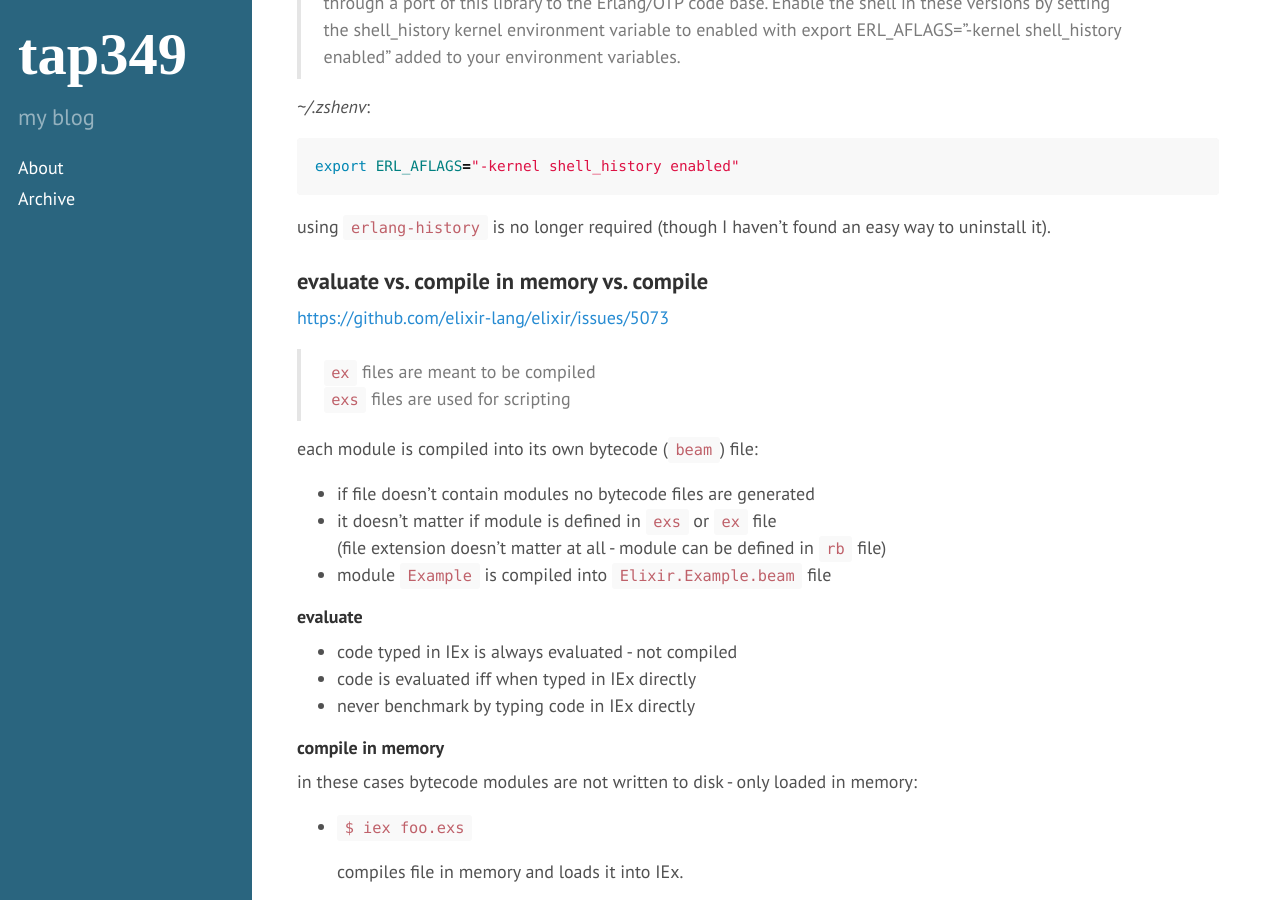
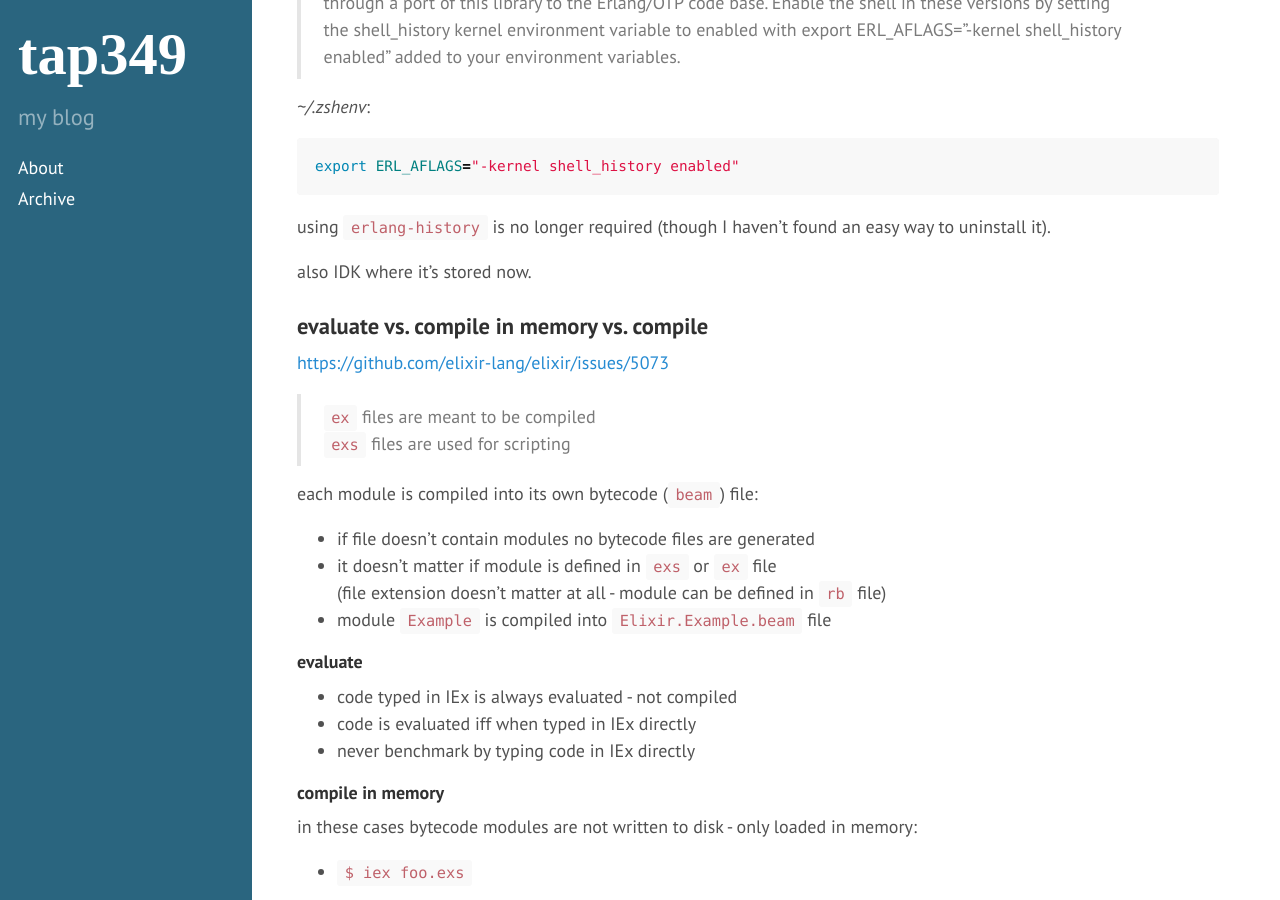
Before and after one commit to tap349/tap349.github.io, a Jekyll site: the page built from _posts/2017-05-21-elixir-mix-and-iex.md, in a window 1280 px wide and 900 px high, scrolled down 4118 px. Built offline with Jekyll 4.4.1, drawn with Linux system fonts in a browser that asks for light colours.

Commit message:
update 2017-07-28_14:24:57

```diff
--- a/_posts/2017-05-21-elixir-mix-and-iex.md
+++ b/_posts/2017-05-21-elixir-mix-and-iex.md
@@ -189,6 +189,8 @@ export ERL_AFLAGS="-kernel shell_history enabled"
 using `erlang-history` is no longer required
 (though I haven't found an easy way to uninstall it).
 
+also IDK where it's stored now.
+
 ### evaluate vs. compile in memory vs. compile
 
 <https://github.com/elixir-lang/elixir/issues/5073>
```
